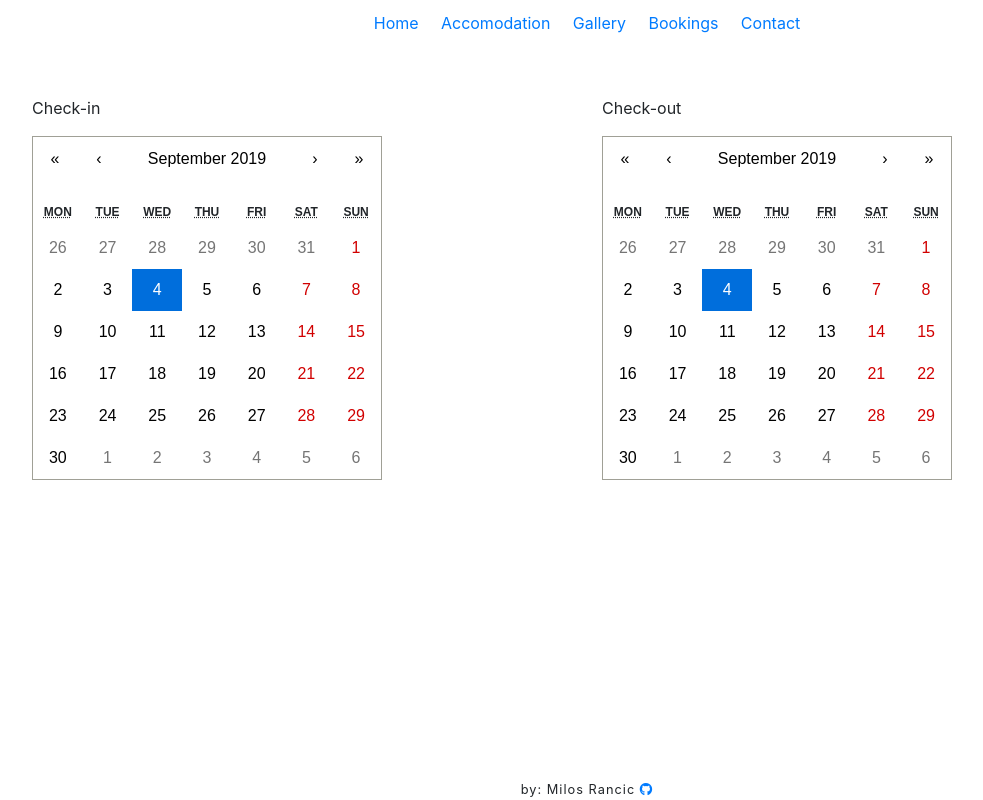
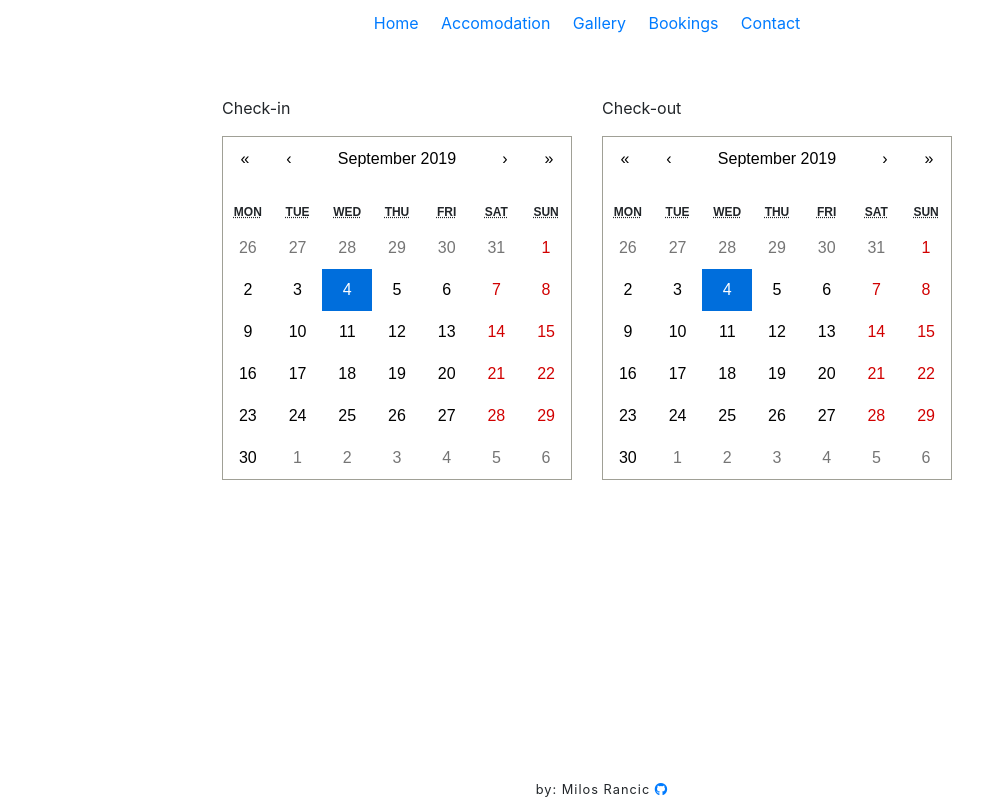
Before and after one commit to milosrancic/reactjs-website, a React (Create React App) app: page /bookings in a window 1280 px wide. Shown: the whole page, without its empty margins (53-1036 px from the left). Built offline with nearby package versions, Linux system fonts and the light colour scheme.

Commit message:
removed className container from every component, except in app component

```diff
--- a/src/components/Accomodation.js
+++ b/src/components/Accomodation.js
@@ -3,7 +3,7 @@ import "../styles/Accomodation.css";
 
 const Accomodation = () => {
   return (
-    <div id="accomodation" className="container">
+    <div id="accomodation">
       {/* <p className="text-left">About</p> */}
       <h3>Accomodation</h3>
       <p className="text-justify">
--- a/src/components/App.js
+++ b/src/components/App.js
@@ -14,7 +14,7 @@ import Footer from "./Footer";
 class App extends React.Component {
   render() {
     return (
-      <div id="app">
+      <div id="app" className="container">
         <Router>
           <ul className="nav justify-content-center">
             <li className="nav-item">
--- a/src/components/Bookings.js
+++ b/src/components/Bookings.js
@@ -42,7 +42,7 @@ class Bookings extends React.Component {
     // let date2 = this.state.date2;
 
     return (
-      <div id="bookings" className="container">
+      <div id="bookings">
         <div className="row">
           <div className="col">
             <p>Check-in</p>
--- a/src/components/Contact.js
+++ b/src/components/Contact.js
@@ -8,7 +8,7 @@ const handleSubmit = event => {
 
 const Contact = () => {
   return (
-    <div id="contact" className="container">
+    <div id="contact">
       <h3>Contact us</h3>
       <form onSubmit={handleSubmit}>
         <div className="form-group">
--- a/src/components/Gallery.js
+++ b/src/components/Gallery.js
@@ -3,7 +3,7 @@ import "../styles/Gallery.css";
 
 const Gallery = () => {
   return (
-    <div className="container">
+    <div>
       <h3>gallery component</h3>
       <p>infinite scroll photo gallery from unsplash</p>
     </div>
--- a/src/components/Home.js
+++ b/src/components/Home.js
@@ -8,7 +8,7 @@ import "../styles/Home.scss";
 const Home = () => {
   return (
     <div>
-      <div className="container" id="home">
+      <div id="home">
         <p>
           Lorem ipsum dolor sit amet, consectetur adipisicing elit. Ex enim
           autem modi dolor maiores ea itaque distinctio consectetur numquam
--- a/src/components/NotFound.js
+++ b/src/components/NotFound.js
@@ -2,7 +2,7 @@ import React from "react";
 import "../styles/NotFound.css";
 
 const NotFound = () => (
-  <div className="container text-center">
+  <div className="text-center">
     <h4 id="not-found">
       Sorry, but the page you have requested was not found.
     </h4>
```
